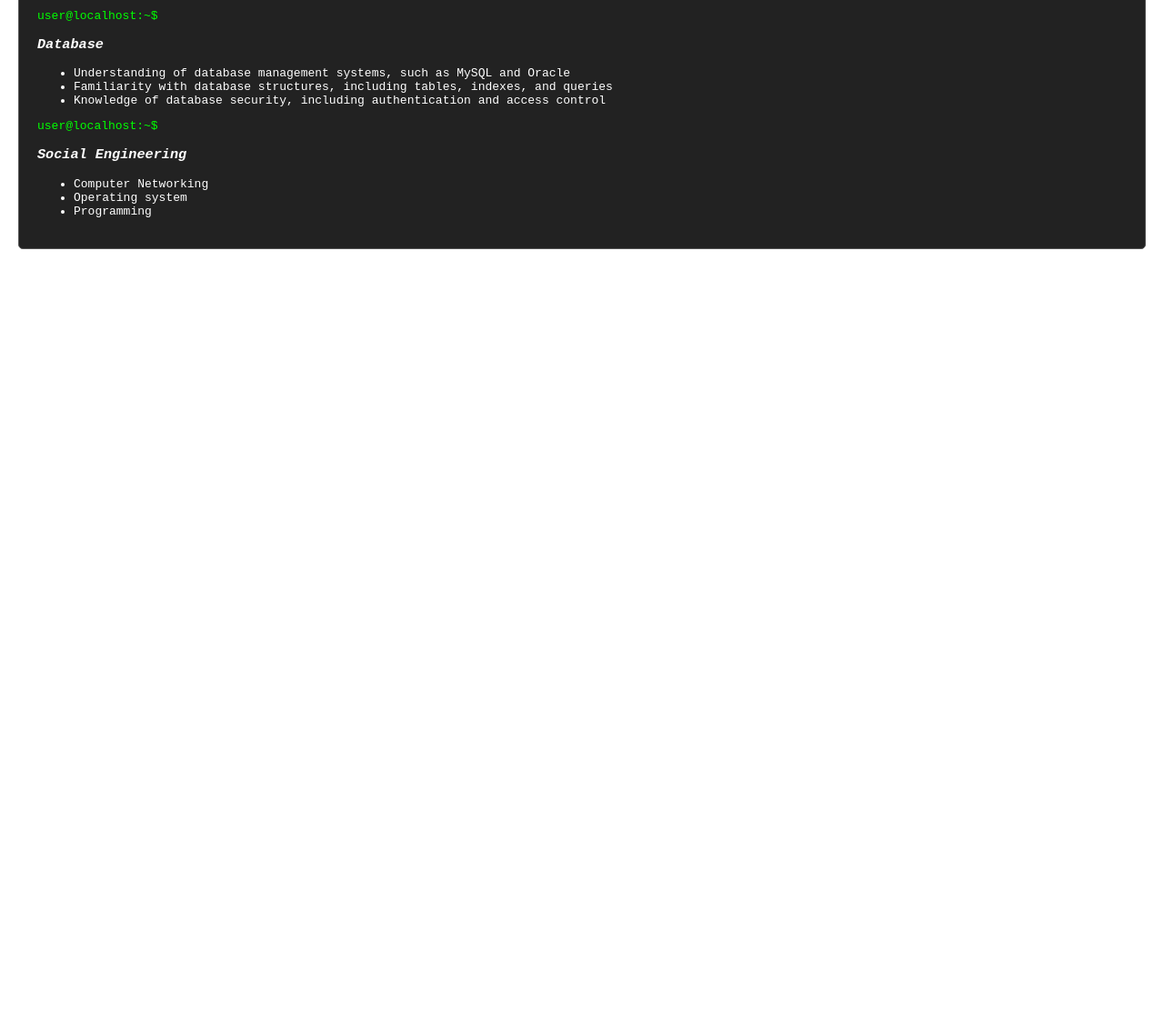
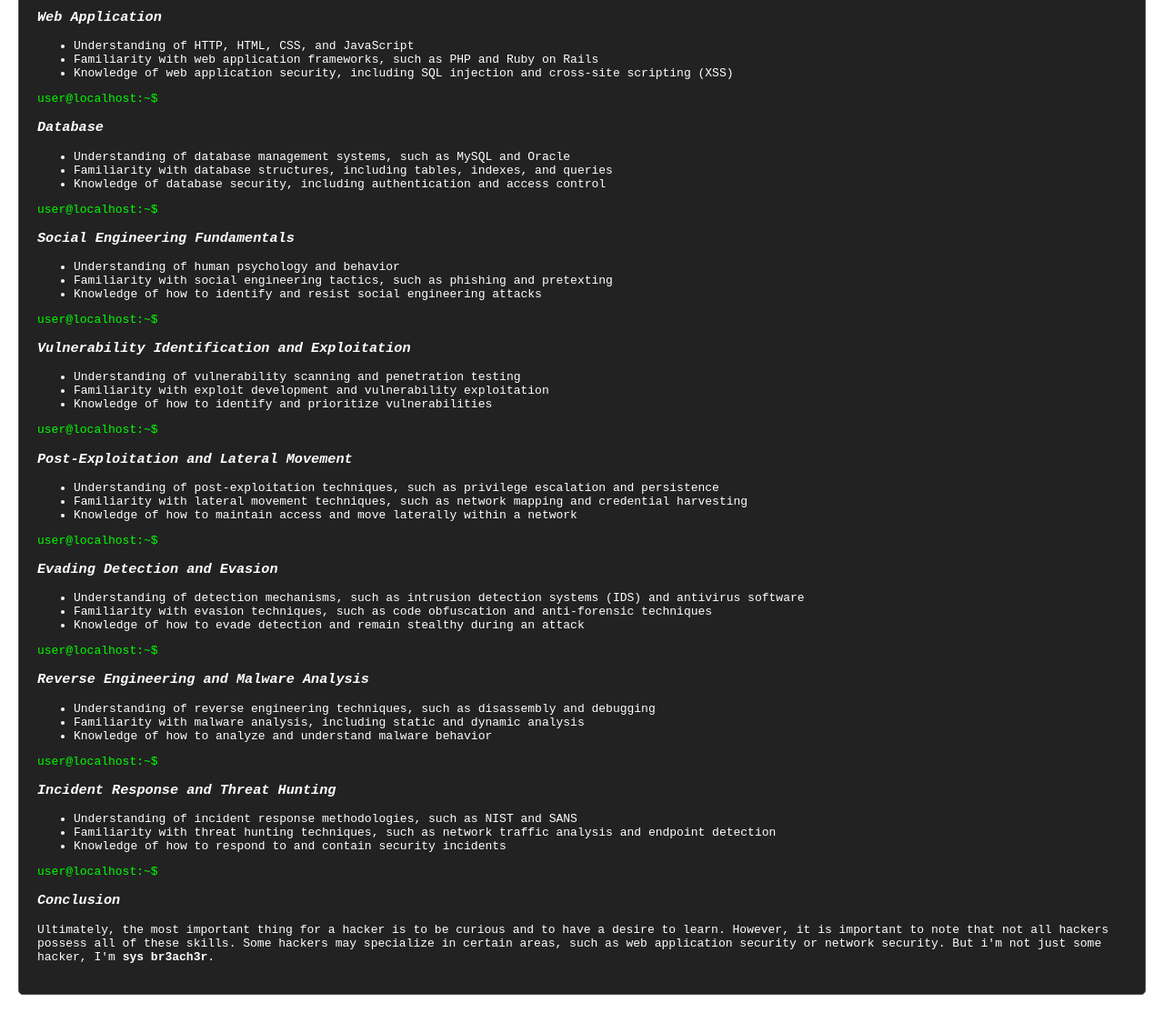
Before and after one commit to Horlalaycon/Horlalaycon.github.io, a plain HTML site: page roadmap.html in a window 1280 px wide. Shown: the part 1109-2223 px from the top of the page at 91% size. Before the commit the page ends 1403 px from the top, so only its background shows below. Drawn offline with Linux system fonts and the light colour scheme.

Commit message:
Major update

```diff
--- a/roadmap.html
+++ b/roadmap.html
@@ -29,6 +29,12 @@
             <center><h1>Learning Roadmap</h1>
                 <img src="images/758X.gif" alt="" class="terminal-image">
             </center>
+
+            <div class="prompt">user@roadMap:~$ </div>
+            <div class="output">
+                <i><h3>Fundamental Knowledges</h3></i>
+                    <p>Here are some fundamental Knownledges that a hacker should possess. </p>
+            </div>
 
             <div class="prompt">user@localhost:~$ </div>
             <div class="output">
@@ -91,16 +97,73 @@
                     </ul>
             </div>
 
-
+            <div class="prompt">user@localhost:~$ </div>
+            <div class="output">
+            <i><h3>Social Engineering Fundamentals</h3></i>
+                    <ul>
+                        <li>Understanding of human psychology and behavior</li>
+                        <li>Familiarity with social engineering tactics, such as phishing and pretexting</li>
+                        <li>Knowledge of how to identify and resist social engineering attacks</li>
+                    </ul>
+            </div>
 
             <div class="prompt">user@localhost:~$ </div>
             <div class="output">
-            <i><h3>Social Engineering</h3></i>
+            <i><h3>Vulnerability Identification and Exploitation</h3></i>
                     <ul>
-                        <li>Computer Networking</li>
-                        <li>Operating system</li>
-                        <li>Programming</li>
+                        <li>Understanding of vulnerability scanning and penetration testing</li>
+                        <li>Familiarity with exploit development and vulnerability exploitation</li>
+                        <li>Knowledge of how to identify and prioritize vulnerabilities</li>
                     </ul>
+            </div>
+
+            <div class="prompt">user@localhost:~$ </div>
+            <div class="output">
+            <i><h3>Post-Exploitation and Lateral Movement</h3></i>
+                    <ul>
+                        <li>Understanding of post-exploitation techniques, such as privilege escalation and persistence</li>
+                        <li>Familiarity with lateral movement techniques, such as network mapping and credential harvesting</li>
+                        <li>Knowledge of how to maintain access and move laterally within a network</li>
+                    </ul>
+            </div>
+
+            <div class="prompt">user@localhost:~$ </div>
+            <div class="output">
+            <i><h3>Evading Detection and Evasion</h3></i>
+                    <ul>
+                        <li>Understanding of detection mechanisms, such as intrusion detection systems (IDS) and antivirus software</li>
+                        <li>Familiarity with evasion techniques, such as code obfuscation and anti-forensic techniques</li>
+                        <li>Knowledge of how to evade detection and remain stealthy during an attack</li>
+                    </ul>
+            </div>
+
+            <div class="prompt">user@localhost:~$ </div>
+            <div class="output">
+            <i><h3>Reverse Engineering and Malware Analysis</h3></i>
+                    <ul>
+                        <li>Understanding of reverse engineering techniques, such as disassembly and debugging</li>
+                        <li>Familiarity with malware analysis, including static and dynamic analysis</li>
+                        <li>Knowledge of how to analyze and understand malware behavior</li>
+                    </ul>
+            </div>
+
+            <div class="prompt">user@localhost:~$ </div>
+            <div class="output">
+            <i><h3>Incident Response and Threat Hunting</h3></i>
+                    <ul>
+                        <li>Understanding of incident response methodologies, such as NIST and SANS</li>
+                        <li>Familiarity with threat hunting techniques, such as network traffic analysis and endpoint detection</li>
+                        <li>Knowledge of how to respond to and contain security incidents</li>
+                    </ul>
+            </div>
+
+            <div class="prompt">user@localhost:~$ </div>
+            <div class="output">
+            <i><h3>Conclusion</h3></i>
+                    <p>Ultimately, the most important thing for a hacker is to be curious and to have a desire to learn. However, it is important to note that not all hackers possess all of these skills.
+                        Some hackers may specialize in certain areas, such as web application security or network security.
+                        But i'm not just some hacker, I'm <b>sys br3ach3r</b>.
+                    </p>
             </div>
 
         </div>
```
Also changed, not shown: about.html (+6 -6 lines), index.html (+1 -0 lines), projects.html (+9 -0 lines).
